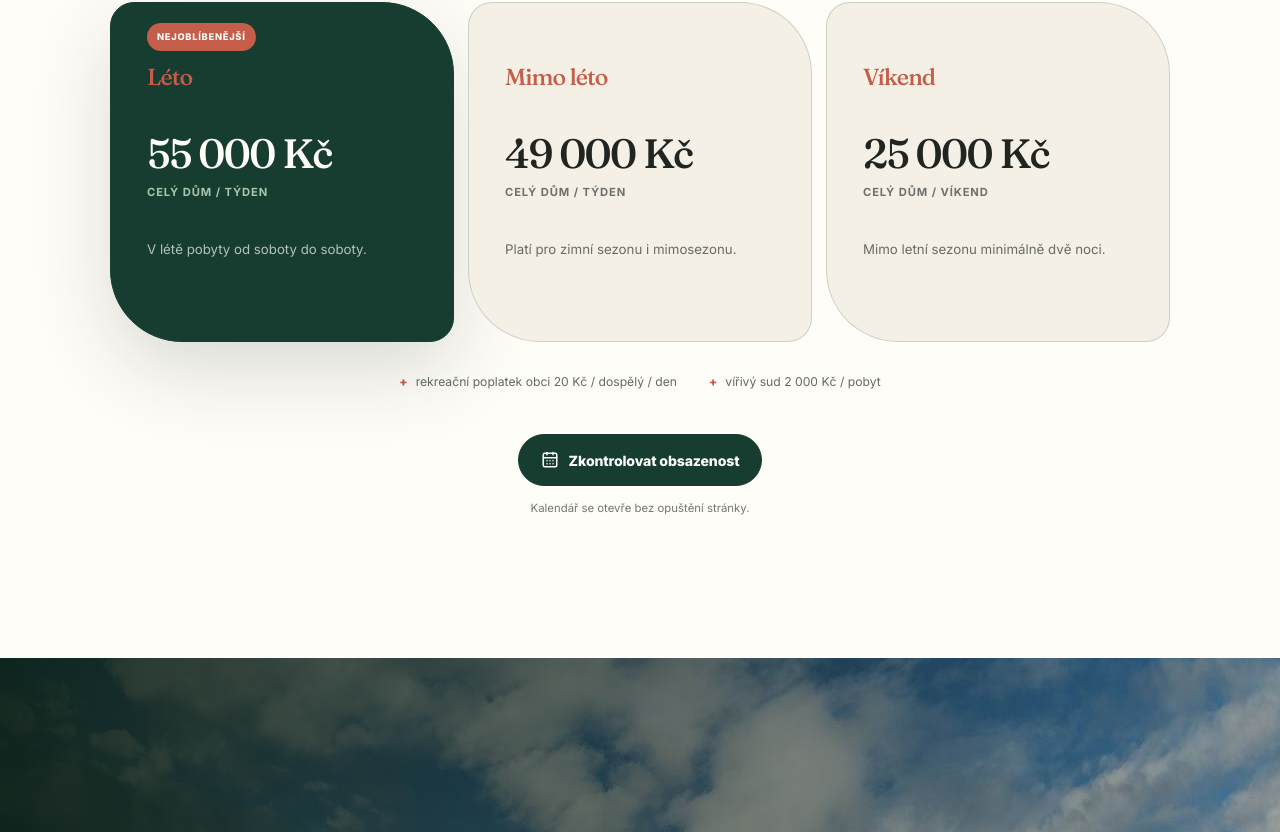
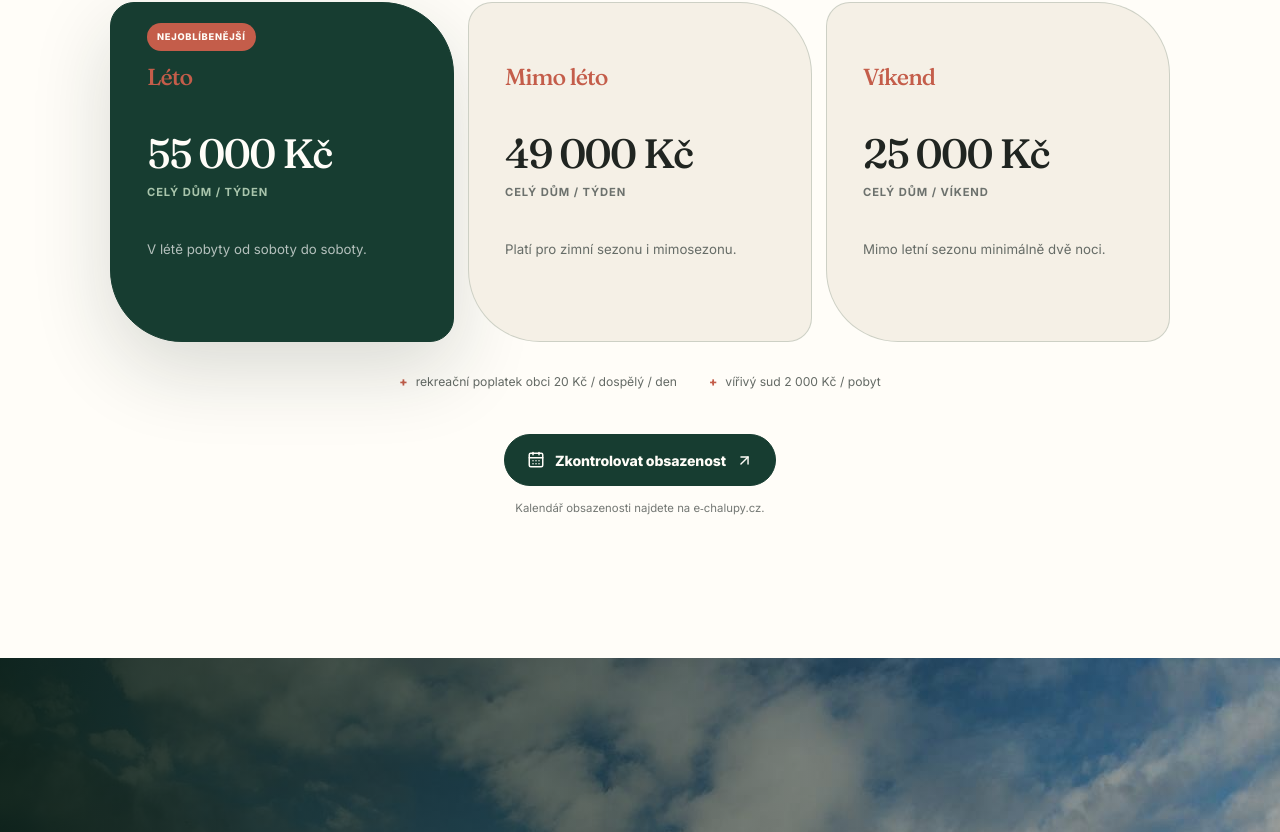
Before and after one commit to kroufekd/domacekjanov-cz, a Next.js app in the folder web/: page / in a window 1280 px wide. Shown: the part 11168-12000 px from the top of the page. Built offline with nearby package versions, Linux system fonts and the light colour scheme; no server answers.

Commit message:
feat: odkaz na obsazenost míří na kartu objektu e-chalupy
Tlačítko Zkontrolovat obsazenost už neotevírá modál s iframe kalendáře,
ale vede přímo na kartu Domečku Janov na e-chalupy.cz. Odkaz je nové
pole listingUrl v nastavení webu (Sanity + fallback obsah).

```diff
--- a/web/src/app/page.tsx
+++ b/web/src/app/page.tsx
@@ -406,8 +406,8 @@ export default async function HomePage() {
               </p>
             </div>
             <div className="pricing-action">
-              <Availability calendarUrl={settings.calendarUrl} />
-              <p>Kalendář se otevře bez opuštění stránky.</p>
+              <Availability listingUrl={settings.listingUrl} />
+              <p>Kalendář obsazenosti najdete na e‑chalupy.cz.</p>
             </div>
           </div>
         </section>
--- a/web/src/components/availability.tsx
+++ b/web/src/components/availability.tsx
@@ -1,49 +1,20 @@
-"use client";
-
 import { ArrowUpRight, CalendarDays } from "lucide-react";
-import { useCallback, useRef, useState } from "react";
-
-import { Modal } from "@/components/modal";
 
 type AvailabilityProps = {
-  calendarUrl: string;
+  listingUrl: string;
 };
 
-export function Availability({ calendarUrl }: AvailabilityProps) {
-  const [open, setOpen] = useState(false);
-  const triggerRef = useRef<HTMLButtonElement | null>(null);
-  const close = useCallback(() => {
-    setOpen(false);
-    window.setTimeout(() => triggerRef.current?.focus(), 0);
-  }, []);
-
+export function Availability({ listingUrl }: AvailabilityProps) {
   return (
-    <>
-      <button
-        ref={triggerRef}
+    <a
       className="button button--primary"
-        type="button"
-        onClick={() => setOpen(true)}
+      href={listingUrl}
+      target="_blank"
+      rel="noreferrer"
     >
       <CalendarDays aria-hidden="true" size={18} />
       Zkontrolovat obsazenost
-      </button>
-      <Modal open={open} onClose={close} title="Volné termíny" wide>
-        <div className="calendar-frame">
-          <iframe
-            title="Kalendář obsazenosti Domečku Janov"
-            src={calendarUrl}
-            loading="lazy"
-          />
-        </div>
-        <div className="modal-panel__footer">
-          <p>Kalendář spravujeme přes e‑chalupy a průběžně jej aktualizujeme.</p>
-          <a href={calendarUrl} target="_blank" rel="noreferrer">
-            Otevřít v nové kartě
       <ArrowUpRight aria-hidden="true" size={17} />
     </a>
-        </div>
-      </Modal>
-    </>
   );
 }
--- a/web/src/lib/content.ts
+++ b/web/src/lib/content.ts
@@ -19,6 +19,8 @@ import { localAsset } from "@/lib/paths";
 
 const calendarUrl =
   "https://obsazenost.e-chalupy.cz/kalendar.php?id=17320&pocetMesicu=12&velikost=3&legenda=ano&naStred=ano&ctvrtleti=ne&stin=ne&jazyk=cz&jednotky=ano&pozadi=f6f1e7&kalendarText=1f332c&kalendarPozadi=f6f1e7&ramecek=d8d0c1&mesicText=ffffff&mesicPozadi=315e50&dnyText=315e50&dnyPozadia=ffffff&obsazenoText=ffffff&obsazenoPozadi=c45d4a&volnoText=173d31&volnoPozadi=a9c5ac&neaktivniDnyText=999999&neaktivniDnyPozadi=eee9df&legendaText=1f332c&fontFamily=Arial";
+
+const listingUrl = "https://www.e-chalupy.cz/domecek-janov-ubytovani-o17320";
 
 const image = (
   id: string,
@@ -64,6 +66,7 @@ const fallbackSettings: SiteSettings = {
   ),
   matterportUrl: "https://my.matterport.com/show/?m=QgBtFa22zu6",
   calendarUrl,
+  listingUrl,
   mapUrl: "https://mapy.com/cs/?q=50.85606N%2C%2014.26754E&z=16",
 };
 
--- a/web/src/sanity/queries.ts
+++ b/web/src/sanity/queries.ts
@@ -26,6 +26,7 @@ export const siteSettingsQuery = `*[_type == "siteSettings"][0] {
   },
   matterportUrl,
   calendarUrl,
+  listingUrl,
   mapUrl,
   facebookUrl,
   instagramUrl
--- a/web/src/types/content.ts
+++ b/web/src/types/content.ts
@@ -31,6 +31,7 @@ export type SiteSettings = {
   heroImage: MediaImage;
   matterportUrl: string;
   calendarUrl: string;
+  listingUrl: string;
   mapUrl: string;
   facebookUrl?: string;
   instagramUrl?: string;
```
Also changed, not shown: 2 other files (tests, documents, lock files or other folders). Lines whose indentation alone changed are shown as unchanged.
